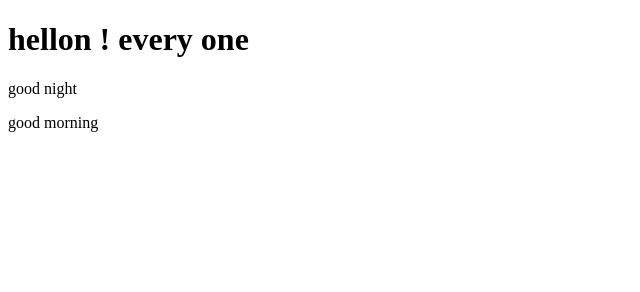
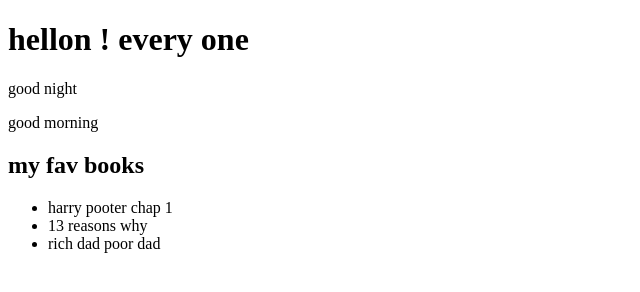
Before and after one commit to 2503dv/dhruvi-site, a plain HTML site: page index.html in a window 1280 px wide. Shown: the whole page, without its empty margins (0-640 px from the left). Drawn offline with Linux system fonts and the light colour scheme.

Commit message:
added interest

```diff
--- a/index.html
+++ b/index.html
@@ -12,6 +12,12 @@
     <h1>hellon ! every one </h1>
     <p> good night</p>
     <p> good morning</p>
+    <h2>my fav books</h2>
+    <ul>
+       <li>harry pooter chap 1</li>
+       <li> 13 reasons why</li>
+       <li> rich dad poor dad</li>
+    </ul>
 </body>
 
 </html>
```
